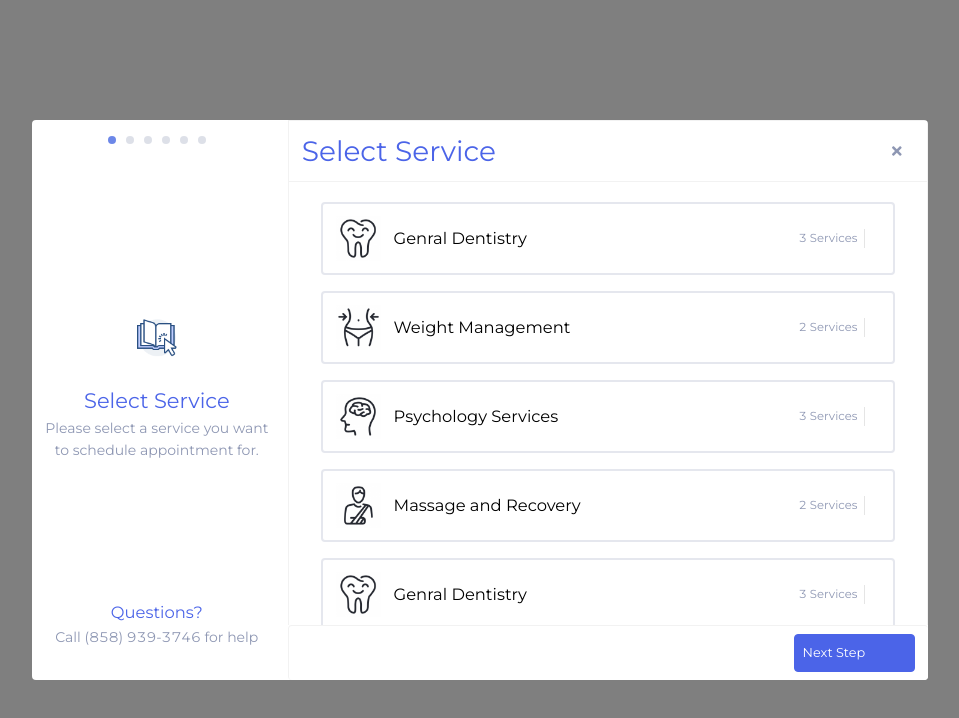
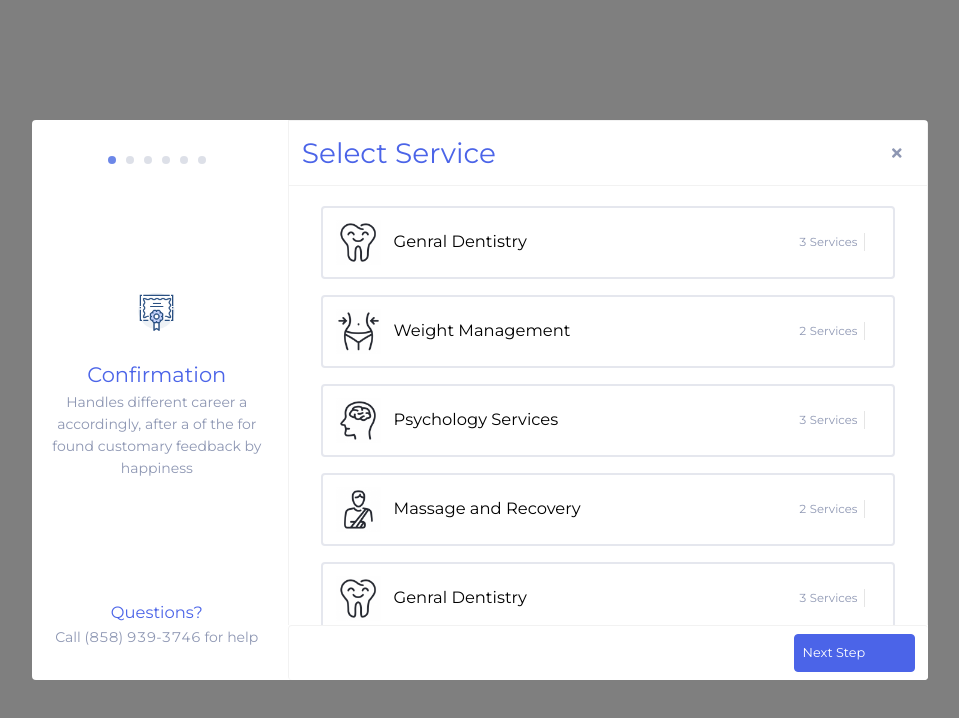
Before and after one commit to Buashei/reservationModule-React-TypeScript, a React (Create React App) app: page / in a window 1280 px wide. Both pictures are taken after a click on the button "BOOK APPOINTMENT". Shown: the top 718 px of the page, without its empty margins (160-1119 px from the left). Built offline with nearby package versions, Linux system fonts and the light colour scheme; some icons are missing.

Commit message:
The Left Aside component has been made reusable. I'm starting to create a summary component.

```diff
--- a/src/components/ContentWithBoxes/ContentWithBoxes.styles.ts
+++ b/src/components/ContentWithBoxes/ContentWithBoxes.styles.ts
@@ -18,6 +18,7 @@ export const ContentWrapper = styled.div`
 
 export const ContentHeader = styled.div`
   padding: 1vh 2vw 1vh 1vw;
+  height: 10vh;
   display: flex;
   justify-content: space-between;
   align-items: center;
--- a/src/components/LeftAside/LeftAside.styles.ts
+++ b/src/components/LeftAside/LeftAside.styles.ts
@@ -6,7 +6,7 @@ export const AsideWrapper = styled.aside`
   display: flex;
   flex-direction: column;
   align-items: center;
-  padding: 2vh 1.5vw 3vh 1vw;
+  padding: 0 1.5vw 3vh 1vw;
   ${mediaQueriesMax('md')`
   display: none;
   `};
@@ -18,8 +18,7 @@ export const AsideWrapper = styled.aside`
 export const AsideHeader = styled.div`
   display: flex;
   align-items: center;
-  justify-item: center;
-  padding-bottom: 8vh;
+  height: 10vh;
 `;
 
 export const AsideFooter = styled.div`
--- a/src/components/LeftAside/LeftAside.tsx
+++ b/src/components/LeftAside/LeftAside.tsx
@@ -50,24 +50,23 @@ const leftAsideObject: Record<Keys, Types> = {
   },
 };
 
-export const LeftAside: React.FC<LeftAsideProps> = props => {
-  const key = props.type;
+export const LeftAside: React.FC<LeftAsideProps> = ({ type }) => {
   return (
     <AsideWrapper>
       <AsideHeader>
         <DotStepIndicator />
       </AsideHeader>
       <AsideContent>
-        <CustomIcon type={'selectService'} />
+        <CustomIcon type={type} />
         <DescriptionWrapper>
-          <H1>{leftAsideObject[key].mainHeader}</H1>
-          <Description>{lang.eng.selectServiceDesc}</Description>
+          <H1>{leftAsideObject[type].mainHeader}</H1>
+          <Description>{leftAsideObject[type].mainDescription}</Description>
         </DescriptionWrapper>
       </AsideContent>
       <AsideFooter>
         <DescriptionWrapper>
-          <H3>{lang.eng.questions}</H3>
-          <Description>{lang.eng.callForHelp}</Description>
+          <H3>{leftAsideObject[type].secondHeader}</H3>
+          <Description>{leftAsideObject[type].secondDescription}</Description>
         </DescriptionWrapper>
       </AsideFooter>
     </AsideWrapper>
--- a/src/components/LeftAside/LeftAside.types.ts
+++ b/src/components/LeftAside/LeftAside.types.ts
@@ -8,5 +8,9 @@ export interface Types {
 }
 
 export type LeftAsideProps = {
-  type: string;
+  type: Keys;
 };
+
+// export interface ObjectTypes {
+//   [key: string]: any;
+// }
--- a/src/pages/selectService/selectService.tsx
+++ b/src/pages/selectService/selectService.tsx
@@ -11,7 +11,7 @@ import { selectServiceProps } from './selectService.types';
 export const SelectService: React.FC<selectServiceProps> = props => {
   return (
     <SelectServiceWrapper>
-      <LeftAside type={'selectService'} />
+      <LeftAside type={'confirmation'} />
       <ContentWithBoxes onClose={props.onClose} />
     </SelectServiceWrapper>
   );
```
Also changed, not shown: 1 other file (tests, documents, lock files or other folders).
